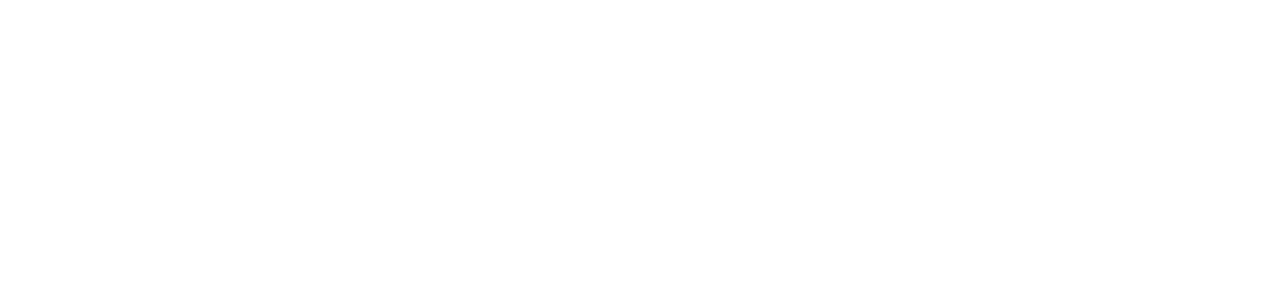
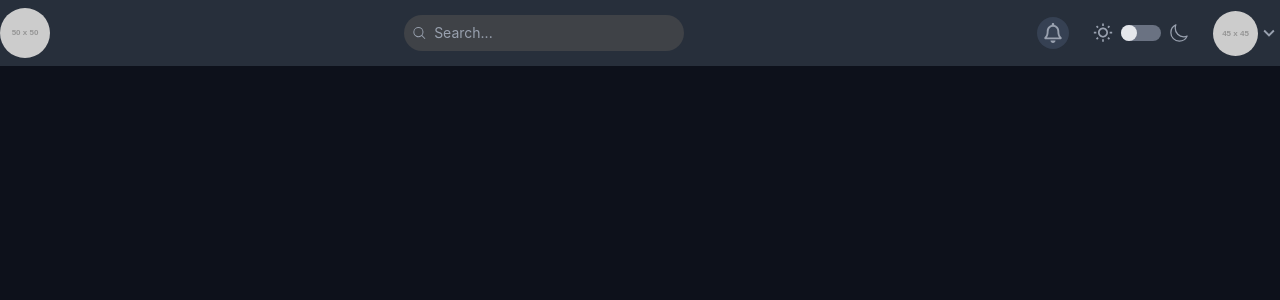
Before and after one commit to nimanek/dashboard, a React (Vite) app: page / in a window 1280 px wide. Shown: the top 300 px of the page. Built offline with nearby package versions, Linux system fonts and the light colour scheme.

Commit message:
created header component and header's UI

```diff
--- a/package.json
+++ b/package.json
@@ -13,6 +13,7 @@
     "@tailwindcss/vite": "^4.3.0",
     "react": "^19.2.6",
     "react-dom": "^19.2.6",
+    "react-icons": "^5.6.0",
     "tailwindcss": "^4.3.0"
   },
   "devDependencies": {
--- a/src/App.css
+++ b/src/App.css
@@ -1 +1,5 @@
 @import "tailwindcss";
+
+body{
+    background-color: rgb(13, 17, 27);
+}
--- a/src/App.tsx
+++ b/src/App.tsx
@@ -1,10 +1,11 @@
 import './App.css'
+import { Header } from './components/Header'
 
 function App() {
 
   return (
     <>
-
+     <Header />
     </>
   )
 }
--- /dev/null
+++ b/src/components/Header.tsx
@@ -0,0 +1,37 @@
+import { HiMagnifyingGlass } from "react-icons/hi2";
+import { FaRegBell } from "react-icons/fa";
+import { MdOutlineWbSunny } from "react-icons/md";
+import { IoMoonOutline } from "react-icons/io5";
+import { MdKeyboardArrowDown } from "react-icons/md";
+
+export const Header = () => {
+  return (
+    <div className="bg-[#272f3b] py-2">
+        <header className="container mx-auto flex justify-between items-center">
+            <img className="rounded-full" src="https://placehold.co/50" alt="" />
+
+
+            <form className="flex rounded-4xl bg-[#3f4247] items-center p-2 gap-2 select-none w-70">
+                <HiMagnifyingGlass color="#99a1af"/>
+                <input className="bg-transparent outline-0 text-sm placeholder-gray-400 text-gray-400 w-full" placeholder="Search..." type="search" />
+            </form>
+
+
+
+            <div className="flex justify-center gap-6 items-center">
+                <button className="bg-gray-700 rounded-full w-8 h-8 flex justify-center items-center"><FaRegBell size={20} color="#99a1af"/></button>
+                <div className="flex justify-center items-center gap-2">
+                    <MdOutlineWbSunny size={20} color="#99a1af"/>
+                    <button className="w-10 h-4 bg-gray-500 rounded-4xl"><div className="bg-gray-200 w-4 h-4 rounded-full cursor-pointer"></div></button>
+                    <IoMoonOutline size={20} color="#99a1af"/>
+                </div>
+
+                <button className="flex items-center">
+                    <img className="rounded-full" src="https://placehold.co/45" alt="" />
+                    <MdKeyboardArrowDown size={22} color="#99a1af"/>
+                </button>
+            </div>
+        </header>
+    </div>
+  )
+}
```
Also changed, not shown: 1 other file (tests, documents, lock files or other folders).
